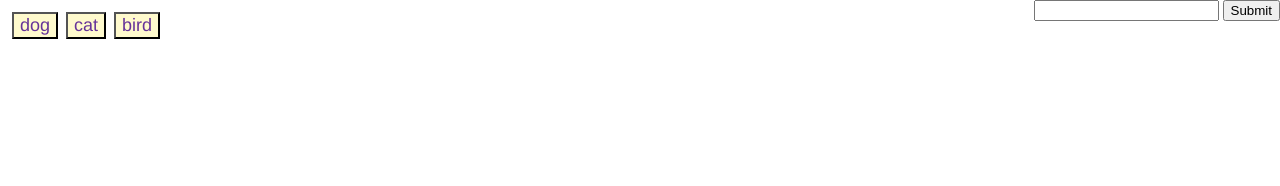
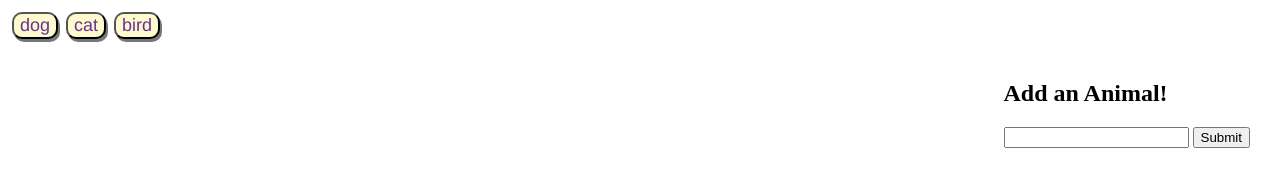
Before and after one commit to TimGorodnitski/GiphyAPI, a plain HTML site: page index.html in a window 1280 px wide. Both pictures are taken after a click on the button "dog". Drawn offline with nearby package versions, Linux system fonts and the light colour scheme; no server answers.

Commit message:
everything works, random results now

```diff
--- a/index.html
+++ b/index.html
@@ -25,6 +25,7 @@
             </div>
 
             <div id="formDiv">
+                <p><h2>Add an Animal!</h2></p>
                 <input type="text" id="newAnimal" value="">
                 <input type="submit" id="submit" value="Submit">
             </div>
--- a/logic.js
+++ b/logic.js
@@ -1,16 +1,13 @@
 let animals = ["dog", "cat", "bird"]
 
 for (i = 0; i < animals.length; i++) {
-
     let newButton = $("<button>").val(animals[i]).text(animals[i]).addClass("animalButton");
     $("#buttonDiv").append(newButton);
-
 };
-
 
 $(document).on("click", ".animalButton", function () {
     var animal = $(this).val();
-    var queryURL = "https://api.giphy.com/v1/gifs/search?q=" + animal + "&api_key=dc6zaTOxFJmzC&limit=10";
+    var queryURL = "https://api.giphy.com/v1/gifs/search?q=" + animal + "&api_key=dc6zaTOxFJmzC&limit=10&rating=r&offset=" + Math.floor(Math.random() * 1000);
 
     $.ajax({
         url: queryURL,
@@ -24,22 +21,20 @@ $(document).on("click", ".animalButton", function () {
 
             let animalDiv = $("<div>").addClass("picDiv");
 
-            let p = $("<p>").text(results[i].rating);
+            let p = $("<p>").text("rating: " + results[i].rating);
 
             let animalImage = $("<img>");
 
             animalImage.attr("src", results[i].images.fixed_height_still.url).attr("data-state", "still").attr("data-still", results[i].images.fixed_height_still.url).attr("data-animate", results[i].images.fixed_height.url);
             animalImage.addClass("gif");
+            $(animalDiv).append(animalImage);
             $(animalDiv).append(p);
-            $(animalDiv).append(animalImage);
+
             $("#gifDiv").prepend(animalDiv);
         }
 
     })
 });
-
-
-
 
 $(document).on("click", ".gif", function () {
 
@@ -56,7 +51,6 @@ $(document).on("click", ".gif", function () {
     };
 });
 
-
 $("#submit").click(function () {
 
     let b = $("<button>").val($("#newAnimal").val()).text($("#newAnimal").val()).addClass("animalButton");
--- a/style.css
+++ b/style.css
@@ -4,10 +4,13 @@
     color:rebeccapurple;
     font-size:18px;
     font-family: Helvetica, Arial, sans-serif;
+    border-radius: 10px;
+    box-shadow: 2px 3px #777777;
 }
 
 #gifDiv {
     display:inline-block;
+    max-width:75%;
 }
 
 .picDiv {
@@ -17,7 +20,8 @@
 }
 
 #formDiv {
+    display:inline-block;
     position: absolute;
-    top:0;
-    right:0;
+    top:60px;
+    right:30px;
 }
```
